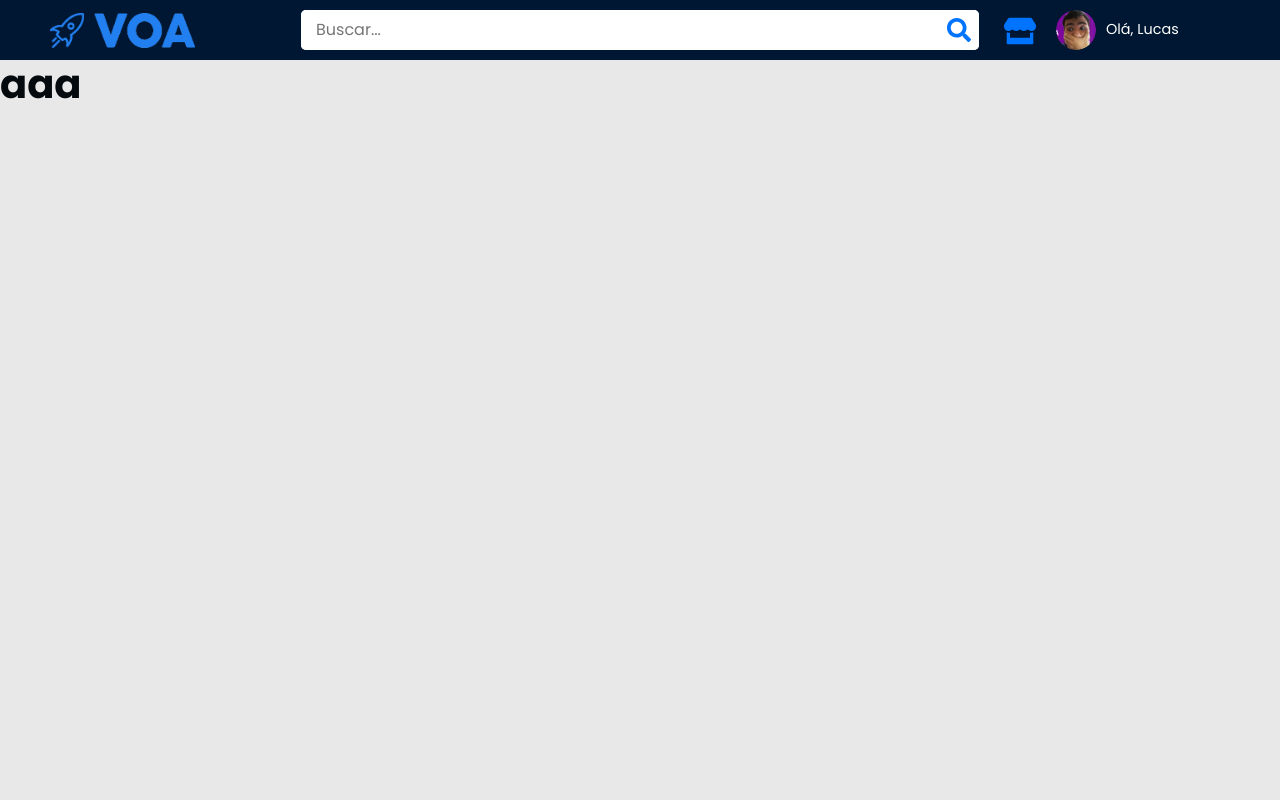
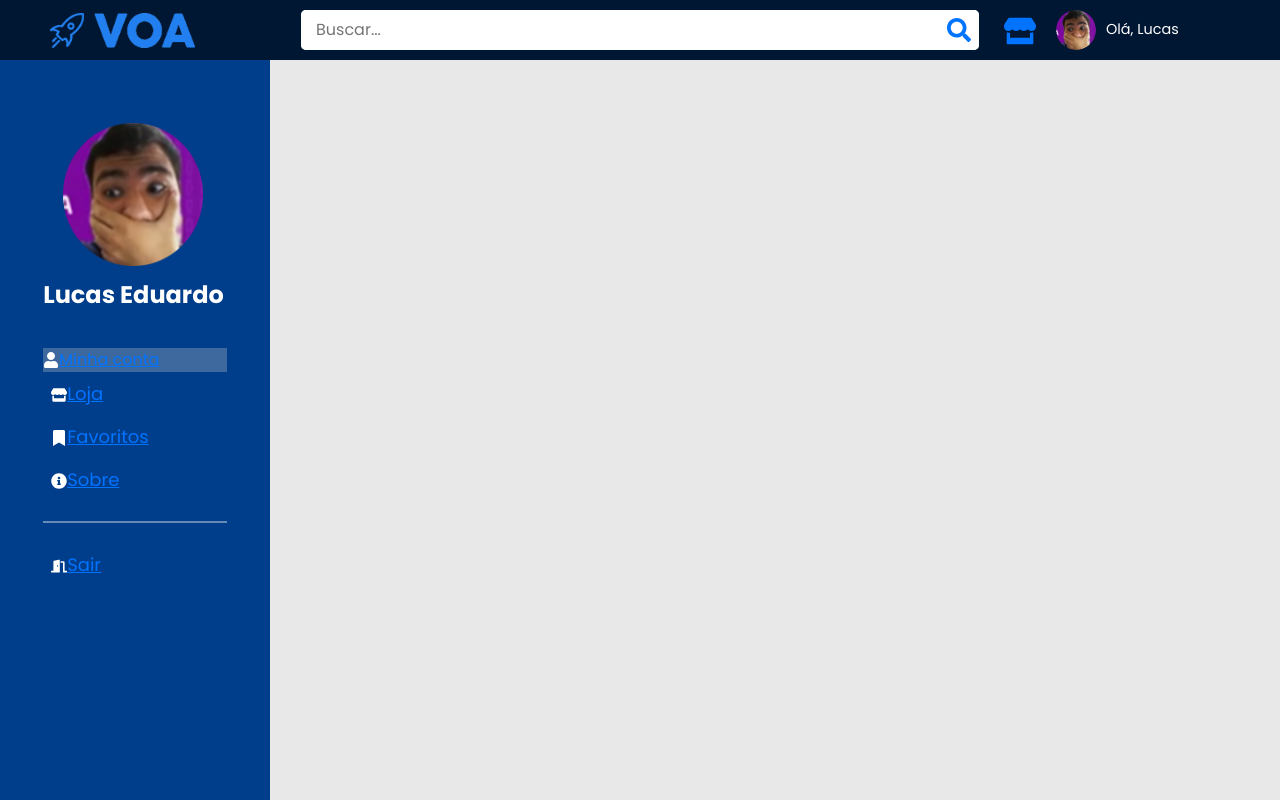
Before and after one commit to GabrielVerdani/projeto-demo-day-react, a React (Create React App) app: page /minhaconta in a window 1280 px wide. Shown: the top 800 px of the page. Built offline with nearby package versions, Linux system fonts and the light colour scheme.

Commit message:
update sidebar

```diff
--- a/src/styles/App.scss
+++ b/src/styles/App.scss
@@ -16,6 +16,8 @@
 @import 'cadastro';
 @import 'login';
 @import 'minhaconta';
+@import 'sidebar';
+
 
 * {
   margin: 0;
--- /dev/null
+++ b/src/styles/_sidebar.scss
@@ -0,0 +1,77 @@
+.sidebar{
+background: rgb(0%, 24%, 54%);
+grid-area: sidebar;
+padding: 2.7rem;
+width: 270px;
+height: 930px;
+left: -3px;
+transition: all 0.5s;
+}
+
+.sidebar-title{
+display:flex;
+justify-content: space-between;
+align-items: center;
+margin-bottom: 30px;
+margin-top: 20px;
+}
+
+h4{
+margin-top: 15px;
+color: white;
+}
+
+.line-dashboard{
+left: 7.84%;
+right: 10px;
+top: 58.28%;
+bottom: 41.72%;
+margin-top: 20px;
+margin-bottom: 20px;
+border: 0.1px solid rgba(251, 251, 251, 0.41);
+}
+
+.sidebar-img{
+display: flex;
+flex-direction: column;
+align-items: center;
+}
+
+.sidebar-title > div > img{
+width: 140px;
+}
+.sidebar-title > div > h1{
+font-size:18px;
+display: inline;
+margin-left: 15px;
+}
+
+.sidebar-title > i{
+font-size: 18px;
+display: none;
+}
+
+.sidebar-link{
+color: white;
+padding: 8px;
+}
+
+.active-menu-link{
+background: rgba(204, 204, 204, 0.3);
+color: white;
+}
+
+.active-menu-link{
+color: white !important;
+}
+
+.sidebar_link > a {
+text-decoration: none;
+color: white;
+font-weight: 700;
+}
+
+.sidebar-link > a{
+margin-right: 10px;
+font-size: 18px;
+}
--- a/src/styles/components/_sidebar.scss
+++ /dev/null
@@ -1,5 +0,0 @@
-.sidebarOpen{
-width: 306px;
-height: 930px;
-background-color: blue;
-}
--- a/src/views/MinhaConta.js
+++ b/src/views/MinhaConta.js
@@ -1,5 +1,5 @@
 import { useState } from 'react';
-
+import Sidebar from '../views/Sidebar.js'
 
 export default function MinhaConta () {
 
@@ -13,7 +13,7 @@ export default function MinhaConta () {
     }
     return (
         <div className="account">
-            <h1> aaa</h1>
+            <Sidebar sidebarOpen={SidebarOpen} closeSidebar={closeSidebar}/>
         </div>
     )
 
--- a/src/views/Sidebar.js
+++ b/src/views/Sidebar.js
@@ -1,41 +1,49 @@
 import defaultProfile from '../assets/lucas.png';
-import { FaSearch, FaStore, FaBars } from 'react-icons/fa';
+import { FaSearch, FaStore, FaBars, FaUser, FaBookmark, FaInfoCircle, FaDoorOpen } from 'react-icons/fa';
 
 const Sidebar = ({ sidebarOpen, closeSidebar }) => {
     return (
-        <div className={sidebarOpen ? "sidebar-responsive" : ""} id="sidebar">
-            <div className="sidebar_tutle">
-                <div className="sidebar_img">
+        <div className={sidebarOpen ? "sidebar-responsive" : ""} className="sidebar">
+            <div className="sidebar-title">
+                <div className="sidebar-img">
                  <img src={defaultProfile} alt="Foto de perfil"/>
-                 <h1>Lucas Eduardo</h1>
+                 <h4>Lucas Eduardo</h4>
                 </div>
                 <i
                 onClick={() => closeSidebar()}
-                classname="fa fa-times"
+                className="fa fa-times"
                 id="sidebarIcon"
                 aria-hidden="true"
                 ></i>
             </div>
-                <div className="sidebar_menu">
-                    <div className="sidebar_link active_menu_link">
-                        <i className="fas fa-user"></i>
+                <div className="sidebar-menu">
+                    <div className="active-menu-link">
+                       <FaUser className="user-icon" color='white'/>
                         <a href="#">Minha conta</a>
                     </div>
-                    <h2>admin</h2>
-                    <div className="sidebar_link">
-                        <i className="fas fa-store"></i>
+                    <div className="sidebar-link">
+                        <FaStore className="store-icon" color='white' />
                         <a href="#">Loja</a>
                     </div>
-                    <div className="sidebar_link">
-                        <i className="fas fa-store"></i>
+                    <div className="sidebar-link">
+                        <FaBookmark className="fav-icon" color='white'/>
                         <a href="#">Favoritos</a>
                     </div>
-                    <div className="sidebar_link">
-                        <i className="fas fa-store"></i>
+                    <div className="sidebar-link">
+                        <FaInfoCircle className="info-icon" color='white'/>
                         <a href="#">Sobre</a>
+                    </div>
+                    <div className='line-dashboard'>
+                     </div>
+                     <div>
+                    <div className='sidebar-link'>
+                    <FaDoorOpen className="info-icon" color='white'/>
+                    <a href="#">Sair</a>
+                    </div>
                     </div>
                 </div>
         </div>
     )
 
 }
+export default Sidebar;
```
